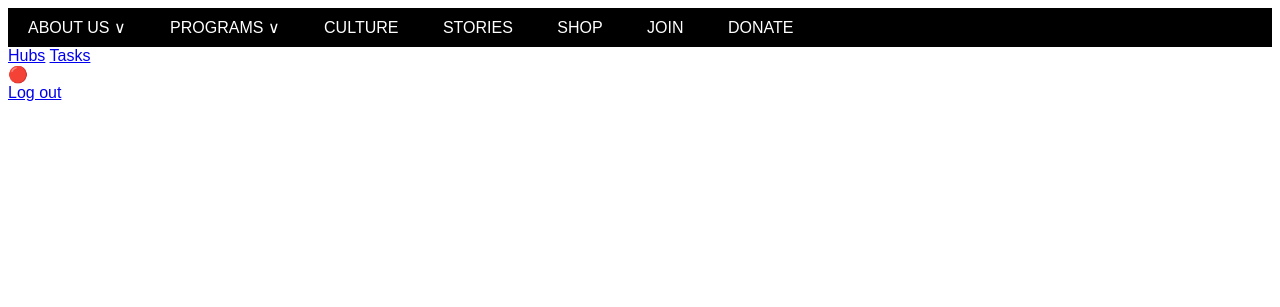
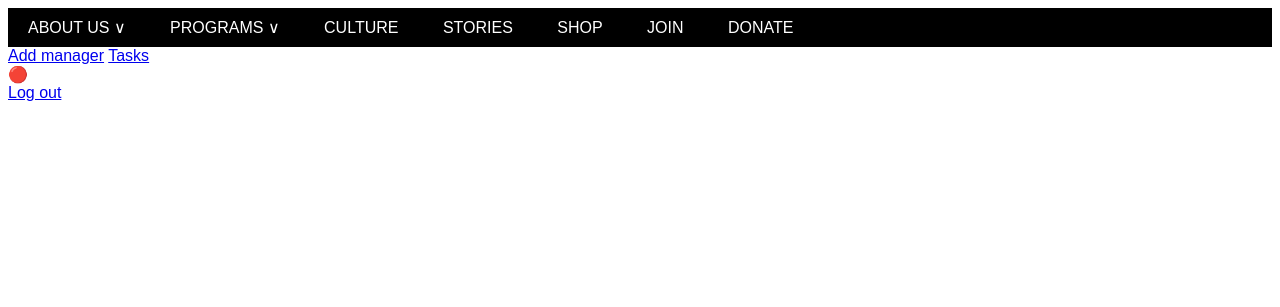
Before and after one commit to Anomig/Little_Sun, a PHP site: page /admin_dashboard.php in a window 1280 px wide. Shown: the top 307 px of the page. Run offline with PHP 8.4, Linux system fonts and the light colour scheme.

Commit message:
hubs naamverandering

```diff
--- a/admin_dashboard.php
+++ b/admin_dashboard.php
@@ -9,7 +9,7 @@
 
 <body>
     <?php include_once("nav.inc.php"); ?>
-    <a href="hubs.php">Hubs</a>
+    <a href="admin_add_manager.php">Add manager</a>
     <a href="admin_tasks.php">Tasks</a>
     <div class="log_out">
         <div>🔴</div>
```
Also changed, not shown: admin_add_manager.php (renamed from hubs.php).
